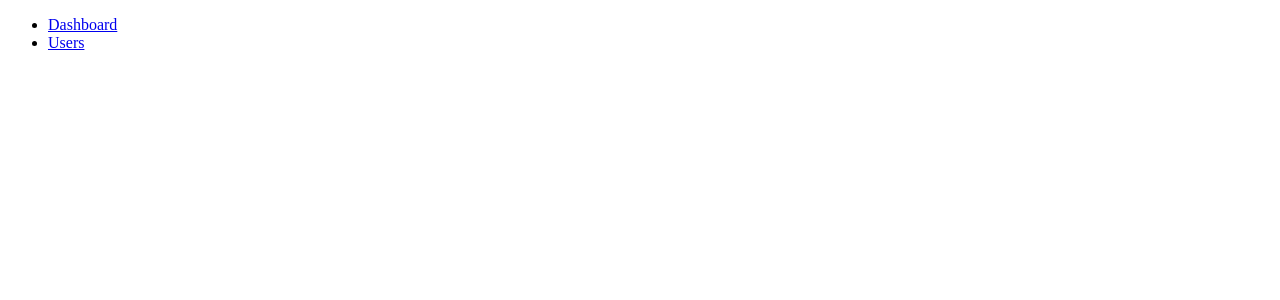
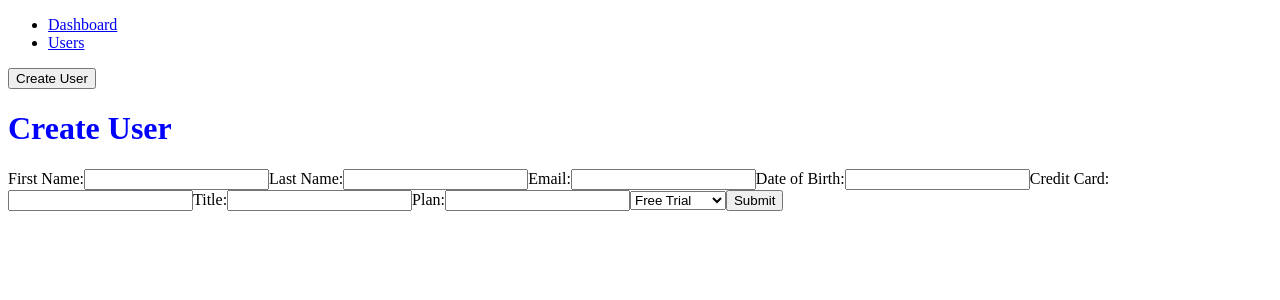
Before and after one commit to mattegan111/single-page-application-for-monster, a React (Create React App) app: page /create-user in a window 1280 px wide. Before the commit this address had no page. Shown: the top 300 px of the page. Built offline with nearby package versions, Linux system fonts and the light colour scheme.

Commit message:
Add Create User Page

```diff
--- a/src/App.js
+++ b/src/App.js
@@ -1,7 +1,9 @@
 import './App.css';
+import Topbar from './Topbar';
 import Sidebar from './Sidebar';
 import DashboardPage from './DashboardPage';
 import UsersPage from './UsersPage';
+import CreateUserPage from './CreateUserPage';
 
 import {
   BrowserRouter as Router,
@@ -14,9 +16,11 @@ function App() {
     <div className="App">
       <Router>
         <Sidebar />
+        <Topbar />
         <Routes>
           <Route path="/" element={<DashboardPage />} />
           <Route path="/users" element={<UsersPage />} />
+          <Route path="/create-user" element={<CreateUserPage />} />
         </Routes>
       </Router>
     </div>
--- /dev/null
+++ b/src/CreateUserPage.js
@@ -0,0 +1,58 @@
+function CreateUserPage() {
+    return (
+        <>
+            <div>
+                <h1>Create User</h1>
+            </div>
+            <div>
+                <form>
+                    <label>
+                        First Name:
+                        <input type="text" name="first_name" />
+                    </label>
+                    <label>
+                        Last Name:
+                        <input type="text" name="last_name" />
+                    </label>
+                    <label>
+                        Email:
+                        <input type="text" name="email" />
+                    </label>
+                    <label>
+                        Date of Birth:
+                        <input type="text" name="date_of_birth" />
+                    </label>
+                    <label>
+                        Credit Card:
+                        <input type="text" name="cc_number" />
+                    </label>
+                    <label>
+                        Title:
+                        <input type="text" name="employment.title" />
+                    </label>
+                    <label>
+                        Plan:
+                        <input type="text" name="subscription.plan" />
+                    </label>
+                    <select>
+                        <option value="free-trial">Free Trial</option>
+                        <option value="student">Student</option>
+                        <option value="essential">Essential</option>
+                        <option value="standard">Standard</option>
+                        <option value="basic">Basic</option>
+                        <option value="professional">Professional</option>
+                        <option value="premium">Premium</option>
+                        <option value="bronze">Bronze</option>
+                        <option value="silver">Silver</option>
+                        <option value="gold">Gold</option>
+                        <option value="diamond">Diamond</option>
+                        <option value="platinum">Platinum</option>
+                    </select>
+                    <input type="submit" value="Submit" />
+                </form>
+            </div>
+        </>
+    );
+}
+
+export default CreateUserPage;
--- /dev/null
+++ b/src/Topbar.js
@@ -0,0 +1,13 @@
+import { Link } from 'react-router-dom'
+
+function Topbar() {
+    return (
+    <div>
+        <Link to='/create-user'>
+            <button>Create User</button>
+        </Link>
+    </div>
+    );
+}
+
+export default Topbar;
```
